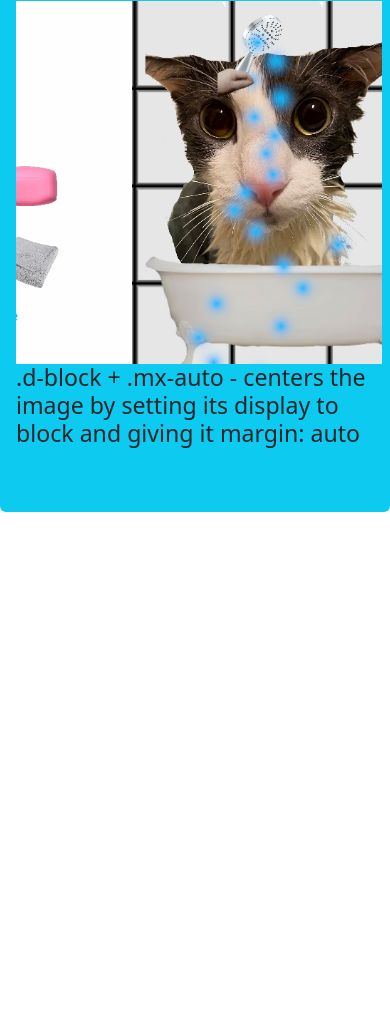
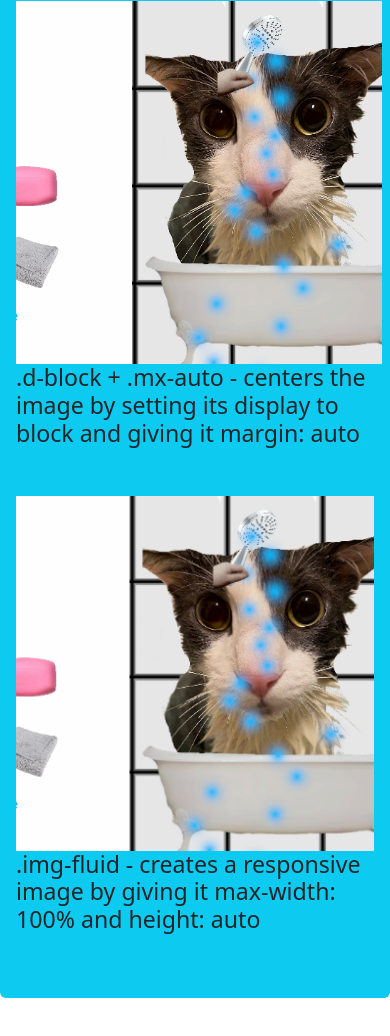
Before and after one commit to adrianhelllo/bootstrap_images, a plain HTML site: page index.html in a window 390 px wide. Shown: the part 1781-2817 px from the top of the page. Before the commit the page ends 2341 px from the top, so only its background shows below. Drawn offline with nearby package versions, Linux system fonts and the light colour scheme.

Commit message:
responsive images

```diff
--- a/index.html
+++ b/index.html
@@ -36,6 +36,11 @@
       <h3 class="mb-5">
         .d-block + .mx-auto - centers the image by setting its display to block and giving it margin: auto
       </h3>
+
+      <img src="img/image.png" alt="soggy cat" class="img-fluid" />
+      <h3 class="mb-5">
+        .img-fluid - creates a responsive image by giving it max-width: 100% and height: auto
+      </h3>
     </div>
   </body>
 </html>
```
